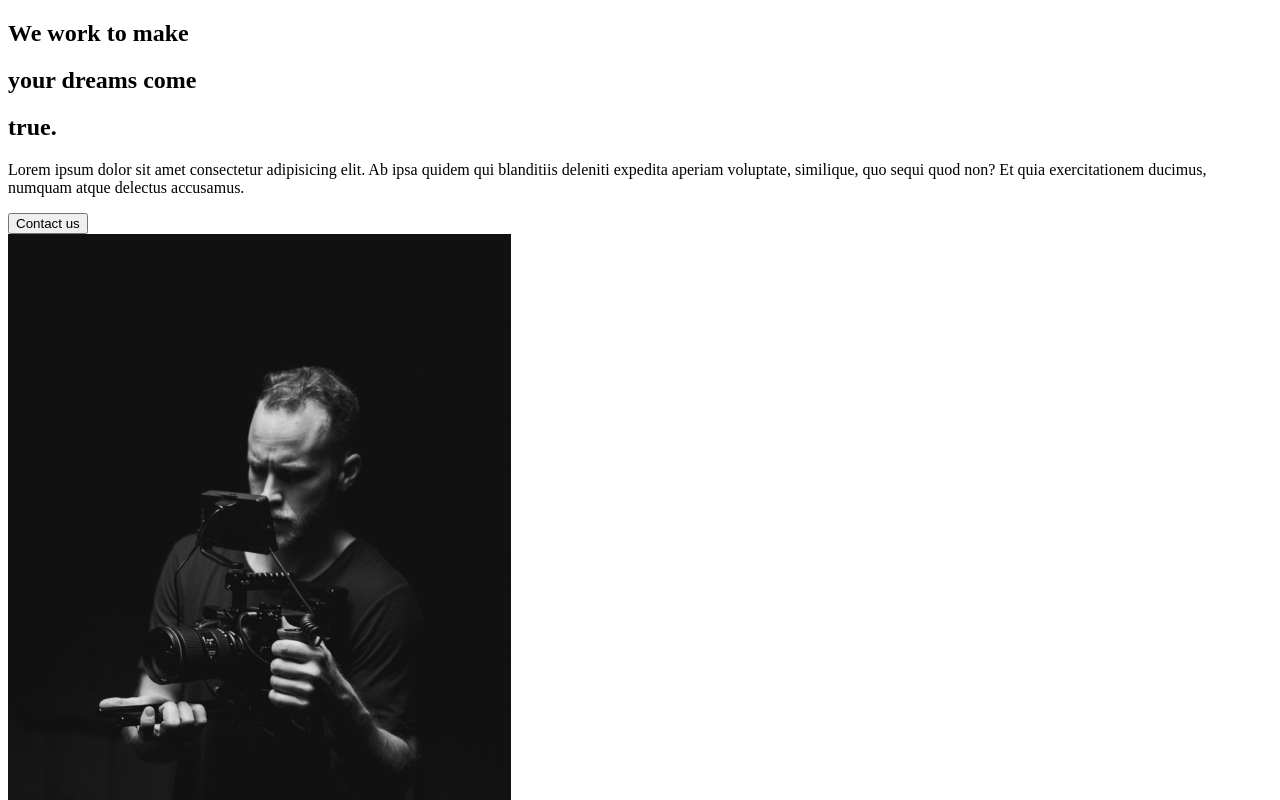
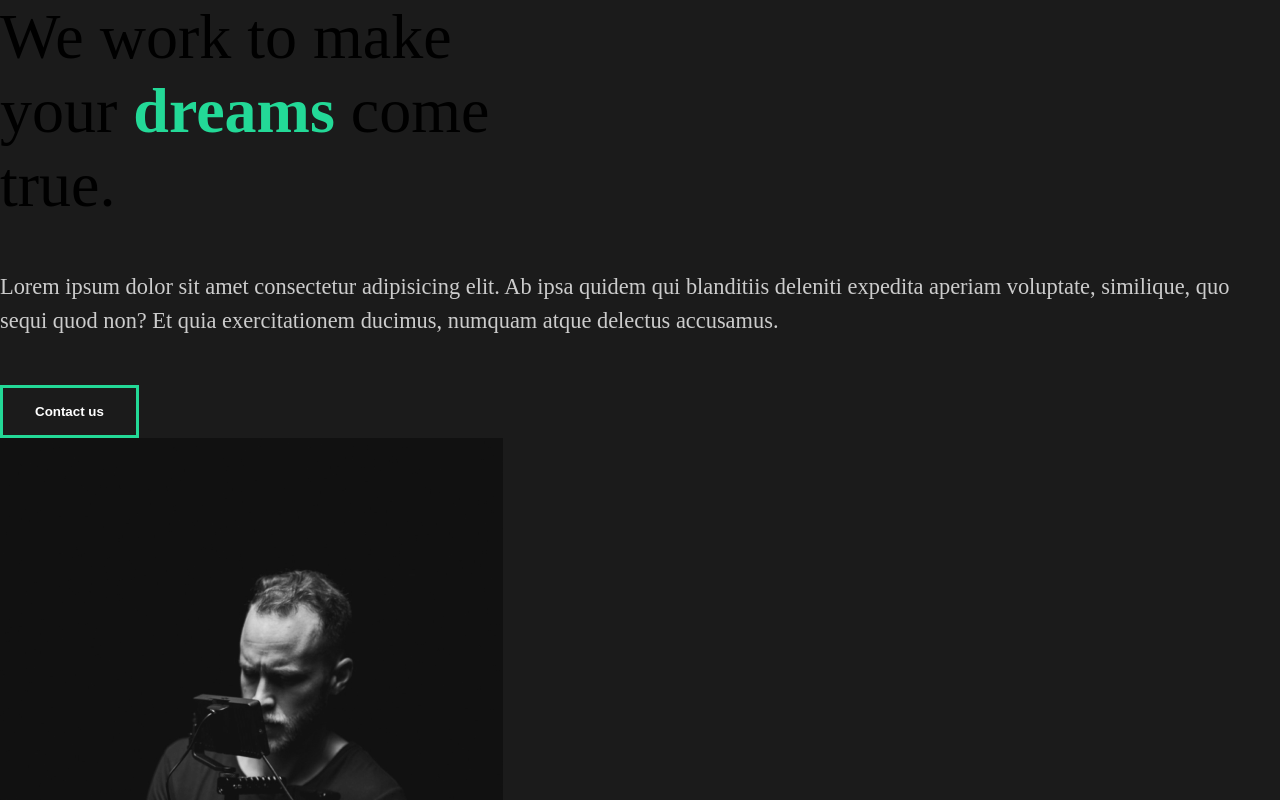
Before and after one commit to julesow/capture-portfollio, a React (Create React App) app: page / in a window 1280 px wide. Shown: the top 800 px of the page. Built offline with nearby package versions, Linux system fonts and the light colour scheme.

Commit message:
adds globale styled Component

```diff
--- a/src/App.js
+++ b/src/App.js
@@ -1,7 +1,10 @@
 import AboutUs from "./pages/AboutUs";
+import GlobalStyle from "./components/GlobalStyle"
+
 function App() {
   return (
     <div className="App">
+    <GlobalStyle />
       <AboutUs />
     </div>
   );
--- /dev/null
+++ b/src/components/GlobalStyle.js
@@ -0,0 +1,58 @@
+import {createGlobalStyle} from 'styled-components';
+
+const GlobalStyle = createGlobalStyle`
+
+*{
+    margin:0;
+    padding:0;
+    box-sizing:border-box;
+}
+
+body{
+    background:#1b1b1b;
+}
+
+button{
+    font-weight:bold;
+    font-size: 1.1 rem;
+    cursor:pointer;
+    padding:1rem 2rem;
+    border: 3px solid #23d997;
+    background:transparent;
+    color: white;
+    transition: all 0.5s ease;
+    &:hover{
+        background-color:#23d997;
+        color:white;
+    }
+
+}
+
+h2{
+    font-weight:lighter;
+    font-size:4rem;
+}
+h4{
+    font-weight:bold;
+}
+span{
+    font-weight:bold;
+    color:#23d997;
+}
+a{
+    font-size:1.1rem;
+}
+h3{
+    color:white;
+}
+p{
+    padding:3rem 0rem;
+    color:#ccc;
+    font-size:1.4rem;
+    line-height:150%;
+
+}
+
+`;
+
+export default GlobalStyle
```
